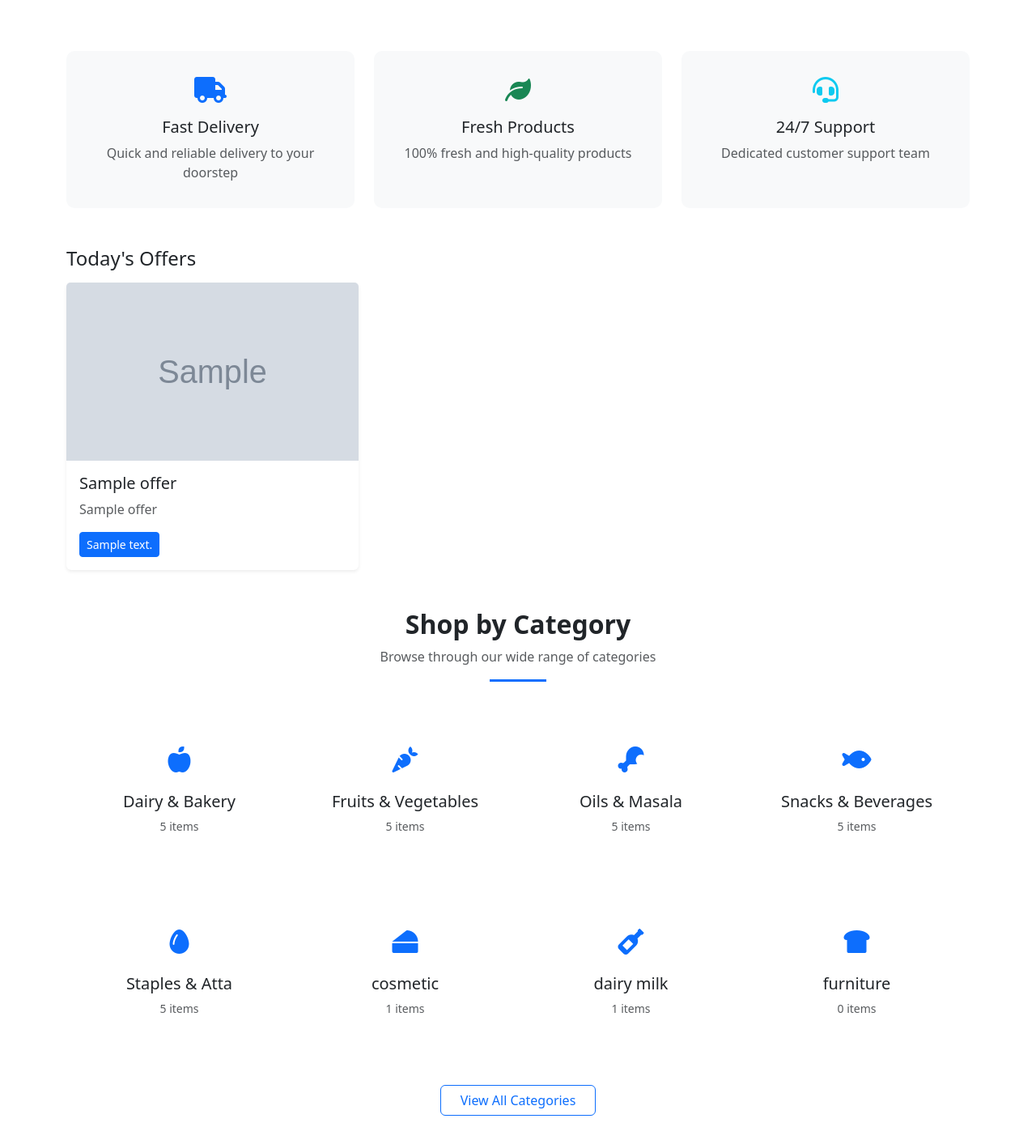
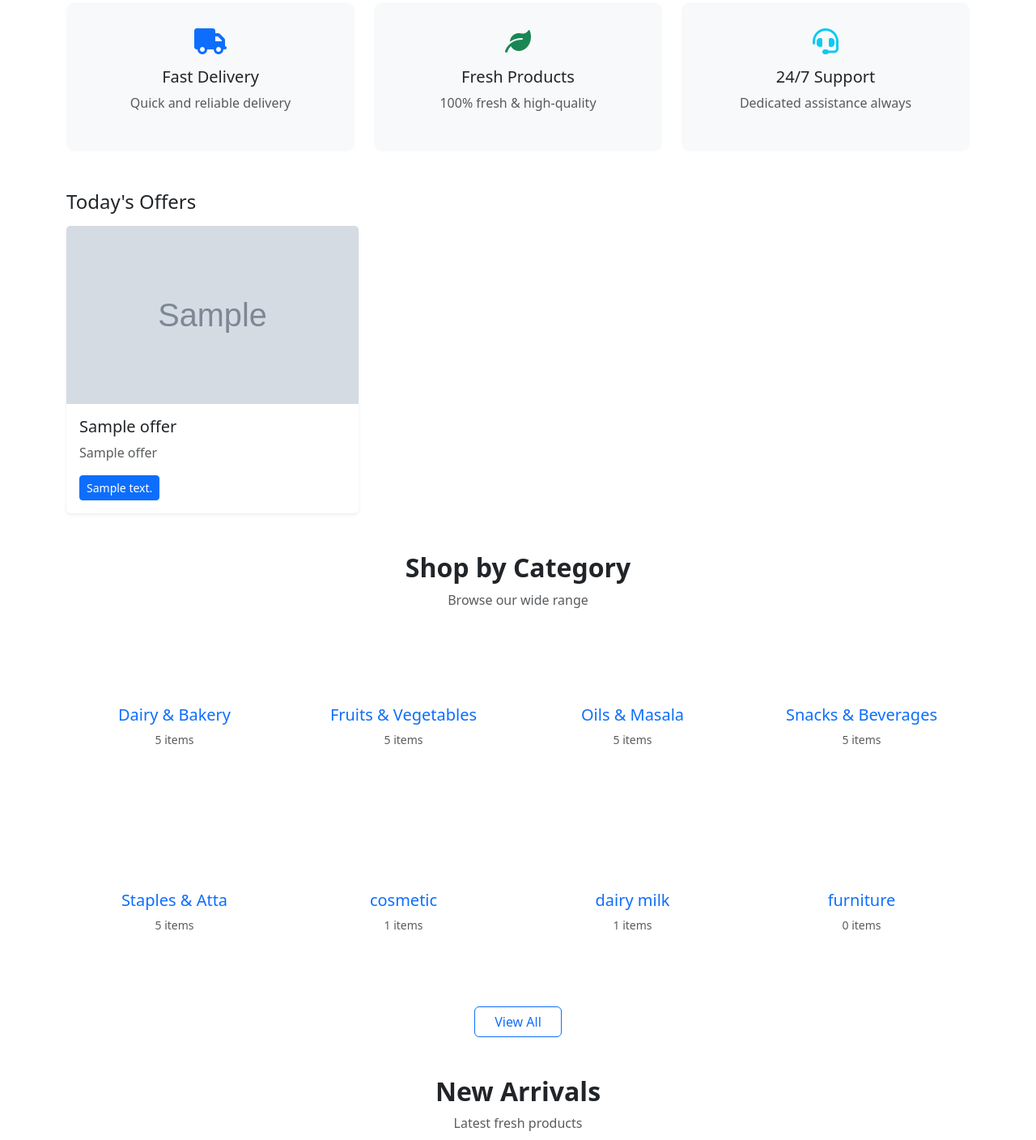
Before and after one commit to priyankasuperbazaar/priyanka_superbazaar, a Django app: page / in a window 1280 px wide. Shown: the part 665-2073 px from the top of the page at 81% size. Run offline with Django 4.2, Linux system fonts and the light colour scheme; data comes from the database, SQL or seed files in the repository; tables that the repository leaves empty hold one stand-in row (values such as "Sample post"); grey boxes marked "Sample" are stand-in pictures; parts of the project's set-up code (start-up, migrations or seed data) failed here and were passed over; some libraries are stand-ins or nearby versions.

```diff
--- a/templates/store/home.html
+++ b/templates/store/home.html
@@ -3,8 +3,10 @@
 
 {% block extra_css %}
 <style>
+    /* HERO SECTION */
     .hero-section {
-        background: linear-gradient(rgba(0, 0, 0, 0.6), rgba(0, 0, 0, 0.6)), url('https://images.pexels.com/photos/264636/pexels-photo-264636.jpeg?auto=compress&cs=tinysrgb&w=1600');
+        background: linear-gradient(rgba(0, 0, 0, 0.6), rgba(0, 0, 0, 0.6)),
+                    url('https://images.pexels.com/photos/264636/pexels-photo-264636.jpeg?auto=compress&cs=tinysrgb&w=1600');
         background-size: cover;
         background-position: center;
         color: white;
@@ -14,12 +16,15 @@
     .hero-content {
         max-width: 600px;
     }
+
+    /* CATEGORY CARDS */
     .category-card {
         transition: transform 0.3s, box-shadow 0.3s;
         border: none;
         border-radius: 10px;
         overflow: hidden;
         margin-bottom: 20px;
+        padding: 30px 15px;
     }
     .category-card:hover {
         transform: translateY(-5px);
@@ -30,6 +35,8 @@
         margin-bottom: 1rem;
         color: #0d6efd;
     }
+
+    /* FEATURE BOX */
     .feature-box {
         text-align: center;
         padding: 2rem 1rem;
@@ -42,6 +49,8 @@
         background: white;
         box-shadow: 0 5px 15px rgba(0,0,0,0.05);
     }
+
+    /* TESTIMONIAL */
     .testimonial-card {
         border: none;
         border-radius: 10px;
@@ -51,6 +60,8 @@
     .testimonial-card:hover {
         transform: translateY(-5px);
     }
+
+    /* NEWSLETTER */
     .newsletter-section {
         background: linear-gradient(135deg, #0d6efd 0%, #0dcaf0 100%);
         color: white;
@@ -58,78 +69,103 @@
         border-radius: 10px;
         margin: 4rem 0;
     }
+
+    /* MOBILE RESPONSIVENESS */
+    @media (max-width: 768px) {
+        .hero-section {
+            padding: 60px 20px;
+            text-align: center;
+        }
+        .hero-content h1 {
+            font-size: 2rem;
+        }
+        .hero-content p {
+            font-size: 1rem;
+        }
+        .category-card {
+            padding: 20px 10px;
+        }
+        .feature-box {
+            padding: 1.5rem 1rem;
+        }
+    }
+
+    @media (max-width: 576px) {
+        .category-icon {
+            font-size: 1.6rem;
+        }
+        .category-card h5 {
+            font-size: 1rem;
+        }
+    }
 </style>
 {% endblock %}
 
 {% block content %}
-<!-- Hero Section -->
+
+<!-- HERO -->
 <section class="hero-section">
     <div class="container">
         <div class="hero-content">
             <h1 class="display-4 fw-bold mb-4">Fresh Groceries Delivered to Your Doorstep</h1>
-            <p class="lead mb-4">Experience the convenience of online grocery shopping with Priyanka Superbazaar. We bring the freshest fruits, vegetables, and daily essentials right to your home.</p>
+            <p class="lead mb-4">Experience the convenience of online grocery shopping.</p>
             <div class="d-flex flex-wrap gap-3">
-                <a href="{% url 'store:product-list' %}" class="btn btn-light btn-lg px-4">Shop Now <i class="fas fa-arrow-right ms-2"></i></a>
+                <a href="{% url 'store:product-list' %}" class="btn btn-light btn-lg px-4">Shop Now</a>
                 <a href="#categories" class="btn btn-outline-light btn-lg px-4">Explore Categories</a>
             </div>
         </div>
     </div>
 </section>
 
-<!-- Features Section -->
+<!-- FEATURES -->
 <section class="container mb-5">
     <div class="row g-4">
         <div class="col-md-4">
             <div class="feature-box">
-                <div class="mb-3">
-                    <i class="fas fa-truck fa-2x text-primary"></i>
-                </div>
+                <i class="fas fa-truck fa-2x text-primary mb-3"></i>
                 <h5>Fast Delivery</h5>
-                <p class="text-muted mb-0">Quick and reliable delivery to your doorstep</p>
+                <p class="text-muted">Quick and reliable delivery</p>
             </div>
         </div>
+
         <div class="col-md-4">
             <div class="feature-box">
-                <div class="mb-3">
-                    <i class="fas fa-leaf fa-2x text-success"></i>
-                </div>
+                <i class="fas fa-leaf fa-2x text-success mb-3"></i>
                 <h5>Fresh Products</h5>
-                <p class="text-muted mb-0">100% fresh and high-quality products</p>
+                <p class="text-muted">100% fresh & high-quality</p>
             </div>
         </div>
+
         <div class="col-md-4">
             <div class="feature-box">
-                <div class="mb-3">
-                    <i class="fas fa-headset fa-2x text-info"></i>
-                </div>
+                <i class="fas fa-headset fa-2x text-info mb-3"></i>
                 <h5>24/7 Support</h5>
-                <p class="text-muted mb-0">Dedicated customer support team</p>
+                <p class="text-muted">Dedicated assistance always</p>
             </div>
         </div>
     </div>
 </section>
 
 <div class="container pb-5">
-    {# Offers section driven from admin (Offer model) #}
+
+    <!-- OFFERS -->
     {% if offers %}
     <section class="mb-5">
-        <div class="d-flex justify-content-between align-items-center mb-3">
-            <h2 class="h4 mb-0">Today&apos;s Offers</h2>
-        </div>
+        <h2 class="h4 mb-3">Today's Offers</h2>
         <div class="row g-3">
             {% for offer in offers %}
-                <div class="col-md-4">
-                    <div class="card h-100 border-0 shadow-sm">
+            <div class="col-6 col-md-4">
+                <div class="card border-0 shadow-sm h-100">
                     {% if offer.image %}
                     <img src="{{ offer.image.url }}" class="card-img-top" alt="{{ offer.title }}">
                     {% endif %}
                     <div class="card-body">
                         <h5 class="card-title">{{ offer.title }}</h5>
                         {% if offer.subtitle %}
-                                <p class="card-text text-muted">{{ offer.subtitle }}</p>
+                        <p class="text-muted">{{ offer.subtitle }}</p>
                         {% endif %}
                         {% if offer.button_url %}
-                                <a href="{{ offer.button_url }}" class="btn btn-sm btn-primary">{{ offer.button_text }}</a>
+                        <a href="{{ offer.button_url }}" class="btn btn-primary btn-sm">{{ offer.button_text }}</a>
                         {% endif %}
                     </div>
                 </div>
@@ -139,56 +175,57 @@
     </section>
     {% endif %}
 
-    <!-- Categories Section -->
+    <!-- CATEGORIES -->
     {% if categories %}
-    <section id="categories" class="container mb-5">
-        <div class="text-center mb-5">
+    <section id="categories" class="mb-5">
+        <div class="text-center mb-4">
             <h2 class="fw-bold">Shop by Category</h2>
-            <p class="text-muted">Browse through our wide range of categories</p>
-            <div class="divider mx-auto bg-primary" style="height: 3px; width: 70px;"></div>
+            <p class="text-muted">Browse our wide range</p>
         </div>
-        <div class="row g-4">
+
+        <div class="row g-3">
             {% for cat in categories|slice:":8" %}
             <div class="col-6 col-md-4 col-lg-3">
                 <a href="{{ cat.get_absolute_url }}" class="text-decoration-none">
-                    <div class="card category-card h-100 text-center p-4">
+                    <div class="category-card text-center">
                         <div class="category-icon">
-                            <i class="fas fa-{% cycle 'apple-alt' 'carrot' 'drumstick-bite' 'fish' 'egg' 'cheese' 'wine-bottle' 'bread-slice' %}"></i>
+                            <i class="fas fa-{% cycle 'apple-alt' 'carrot' 'drumstick-bite'
+                                'fish' 'egg' 'cheese' 'wine-bottle' 'bread-slice' %}"></i>
                         </div>
-                        <div class="card-body p-0">
-                            <h5 class="card-title mb-0">{{ cat.name }}</h5>
-                            <p class="text-muted small mt-2">{{ cat.products.count }} items</p>
-                        </div>
+                        <h5>{{ cat.name }}</h5>
+                        <p class="text-muted small">{{ cat.products.count }} items</p>
                     </div>
                 </a>
             </div>
             {% endfor %}
         </div>
+
         <div class="text-center mt-4">
-            <a href="{% url 'store:product-list' %}" class="btn btn-outline-primary px-4">View All Categories</a>
+            <a href="{% url 'store:product-list' %}" class="btn btn-outline-primary px-4">View All</a>
         </div>
     </section>
     {% endif %}
 
-    <!-- Featured Products -->
+    <!-- FEATURED -->
     {% if featured_products %}
-    <section class="container mb-5">
-        <div class="text-center mb-5">
+    <section class="mb-5">
+        <div class="text-center mb-4">
             <h2 class="fw-bold">Featured Deals</h2>
-            <p class="text-muted">Special offers just for you</p>
-            <div class="divider mx-auto bg-warning" style="height: 3px; width: 70px;"></div>
+            <p class="text-muted">Special offers for you</p>
         </div>
+
         <div class="row g-3">
             {% for product in featured_products %}
             <div class="col-6 col-md-3">
                 <div class="card h-100">
                     {% if product.image %}
-                            <img src="{{ product.image.url }}" class="card-img-top" alt="{{ product.name }}">
+                    <img src="{{ product.image.url }}" class="card-img-top">
                     {% else %}
-                            <img src="{% static 'images/placeholder.png' %}" class="card-img-top" alt="{{ product.name }}">
+                    <img src="{% static 'images/placeholder.png' %}" class="card-img-top">
                     {% endif %}
                     <div class="card-body d-flex flex-column">
-                            <h6 class="card-title">{{ product.name }}</h6>
+                        <h6>{{ product.name }}</h6>
+
                         <p class="mb-1">
                             {% if product.discount_price %}
                             <span class="text-muted text-decoration-line-through">₹{{ product.price }}</span>
@@ -197,12 +234,14 @@
                             <span class="fw-bold">₹{{ product.price }}</span>
                             {% endif %}
                         </p>
+
                         <div class="mt-auto d-grid gap-2">
-                                <a href="{{ product.get_absolute_url }}" class="btn btn-sm btn-outline-primary">View</a>
+                            <a href="{{ product.get_absolute_url }}" class="btn btn-outline-primary btn-sm">View</a>
+
                             <form method="post" action="{% url 'store:cart_add' product.id %}">
                                 {% csrf_token %}
                                 <input type="hidden" name="quantity" value="1">
-                                    <button type="submit" class="btn btn-sm btn-primary">Add to Cart</button>
+                                <button class="btn btn-primary btn-sm">Add</button>
                             </form>
                         </div>
                     </div>
@@ -213,26 +252,27 @@
     </section>
     {% endif %}
 
-    {# Latest products #}
+    <!-- LATEST -->
     {% if latest_products %}
-    <!-- New Arrivals -->
-    <section class="container mb-5">
-        <div class="text-center mb-5">
+    <section class="mb-5">
+        <div class="text-center mb-4">
             <h2 class="fw-bold">New Arrivals</h2>
-            <p class="text-muted">Discover our latest products</p>
-            <div class="divider mx-auto bg-success" style="height: 3px; width: 70px;"></div>
+            <p class="text-muted">Latest fresh products</p>
         </div>
+
         <div class="row g-3">
             {% for product in latest_products %}
             <div class="col-6 col-md-3">
                 <div class="card h-100">
                     {% if product.image %}
-                            <img src="{{ product.image.url }}" class="card-img-top" alt="{{ product.name }}">
+                    <img src="{{ product.image.url }}" class="card-img-top">
                     {% else %}
-                            <img src="{% static 'images/placeholder.png' %}" class="card-img-top" alt="{{ product.name }}">
+                    <img src="{% static 'images/placeholder.png' %}" class="card-img-top">
                     {% endif %}
+
                     <div class="card-body d-flex flex-column">
-                            <h6 class="card-title">{{ product.name }}</h6>
+                        <h6>{{ product.name }}</h6>
+
                         <p class="mb-1">
                             {% if product.discount_price %}
                             <span class="text-muted text-decoration-line-through">₹{{ product.price }}</span>
@@ -241,12 +281,14 @@
                             <span class="fw-bold">₹{{ product.price }}</span>
                             {% endif %}
                         </p>
+
                         <div class="mt-auto d-grid gap-2">
-                                <a href="{{ product.get_absolute_url }}" class="btn btn-sm btn-outline-primary">View</a>
+                            <a href="{{ product.get_absolute_url }}" class="btn btn-outline-primary btn-sm">View</a>
+
                             <form method="post" action="{% url 'store:cart_add' product.id %}">
                                 {% csrf_token %}
                                 <input type="hidden" name="quantity" value="1">
-                                    <button type="submit" class="btn btn-sm btn-primary">Add to Cart</button>
+                                <button class="btn btn-primary btn-sm">Add</button>
                             </form>
                         </div>
                     </div>
@@ -258,89 +300,84 @@
     {% endif %}
 </div>
 
-    <!-- Testimonials -->
-    <section class="container my-5 py-5">
+<!-- TESTIMONIAL -->
+<section class="container my-5">
     <div class="text-center mb-5">
-            <h2 class="fw-bold">What Our Customers Say</h2>
-            <p class="text-muted">Don't just take our word for it</p>
-            <div class="divider mx-auto bg-info" style="height: 3px; width: 70px;"></div>
+        <h2 class="fw-bold">What Customers Say</h2>
+        <p class="text-muted">Trusted by many</p>
     </div>
     <div class="row g-4">
         <div class="col-md-4">
-                <div class="card h-100 testimonial-card p-4">
+            <div class="testimonial-card p-4">
                 <div class="d-flex align-items-center mb-3">
-                        <img src="https://randomuser.me/api/portraits/women/43.jpg" class="rounded-circle me-3" width="60" height="60" alt="Customer">
+                    <img src="https://randomuser.me/api/portraits/women/43.jpg"
+                         class="rounded-circle me-3" width="60">
                     <div>
                         <h6 class="mb-0">Priya Sharma</h6>
                         <div class="text-warning">
-                                <i class="fas fa-star"></i>
-                                <i class="fas fa-star"></i>
-                                <i class="fas fa-star"></i>
-                                <i class="fas fa-star"></i>
+                            <i class="fas fa-star"></i><i class="fas fa-star"></i>
+                            <i class="fas fa-star"></i><i class="fas fa-star"></i>
                             <i class="fas fa-star"></i>
                         </div>
                     </div>
                 </div>
-                    <p class="mb-0">"The quality of fruits and vegetables is always fresh. Delivery is always on time. Highly recommended!"</p>
+                <p>"Always fresh and on time. Highly recommended!"</p>
             </div>
         </div>
+
         <div class="col-md-4">
-                <div class="card h-100 testimonial-card p-4">
+            <div class="testimonial-card p-4">
                 <div class="d-flex align-items-center mb-3">
-                        <img src="https://randomuser.me/api/portraits/men/32.jpg" class="rounded-circle me-3" width="60" height="60" alt="Customer">
+                    <img src="https://randomuser.me/api/portraits/men/32.jpg"
+                         class="rounded-circle me-3" width="60">
                     <div>
                         <h6 class="mb-0">Rahul Verma</h6>
                         <div class="text-warning">
-                                <i class="fas fa-star"></i>
-                                <i class="fas fa-star"></i>
-                                <i class="fas fa-star"></i>
-                                <i class="fas fa-star"></i>
+                            <i class="fas fa-star"></i><i class="fas fa-star"></i>
+                            <i class="fas fa-star"></i><i class="fas fa-star"></i>
                             <i class="far fa-star"></i>
                         </div>
                     </div>
                 </div>
-                    <p class="mb-0">"Great variety of products and excellent customer service. Will definitely order again!"</p>
+                <p>"Great variety and support. Will order again!"</p>
             </div>
         </div>
+
         <div class="col-md-4">
-                <div class="card h-100 testimonial-card p-4">
+            <div class="testimonial-card p-4">
                 <div class="d-flex align-items-center mb-3">
-                        <img src="https://randomuser.me/api/portraits/women/65.jpg" class="rounded-circle me-3" width="60" height="60" alt="Customer">
+                    <img src="https://randomuser.me/api/portraits/women/65.jpg"
+                         class="rounded-circle me-3" width="60">
                     <div>
                         <h6 class="mb-0">Anjali Patel</h6>
                         <div class="text-warning">
-                                <i class="fas fa-star"></i>
-                                <i class="fas fa-star"></i>
-                                <i class="fas fa-star"></i>
-                                <i class="fas fa-star"></i>
+                            <i class="fas fa-star"></i><i class="fas fa-star"></i>
+                            <i class="fas fa-star"></i><i class="fas fa-star"></i>
                             <i class="fas fa-star-half-alt"></i>
                         </div>
                     </div>
                 </div>
-                    <p class="mb-0">"Love the convenience of ordering groceries online. The quality is consistently good."</p>
+                <p>"Easy ordering, consistent quality."</p>
             </div>
         </div>
     </div>
 </section>
 
-    <!-- Newsletter -->
+<!-- NEWSLETTER -->
 <section class="newsletter-section">
-        <div class="container">
-            <div class="row justify-content-center">
-                <div class="col-lg-8 text-center">
-                    <h3 class="mb-4">Subscribe to Our Newsletter</h3>
-                    <p class="mb-4">Get the latest updates, offers and discounts delivered to your inbox.</p>
+    <div class="container text-center">
+        <h3 class="mb-3">Subscribe to Our Newsletter</h3>
+        <p class="mb-4">Latest updates delivered directly to your inbox</p>
+
         <form class="row g-2 justify-content-center">
             <div class="col-md-8">
                 <input type="email" class="form-control form-control-lg" placeholder="Enter your email">
             </div>
             <div class="col-md-auto">
-                            <button type="submit" class="btn btn-light btn-lg">Subscribe</button>
+                <button class="btn btn-light btn-lg" type="submit">Subscribe</button>
             </div>
         </form>
     </div>
-            </div>
-        </div>
 </section>
-</div>
+
 {% endblock %}
```
Lines whose indentation alone changed are shown as unchanged.
